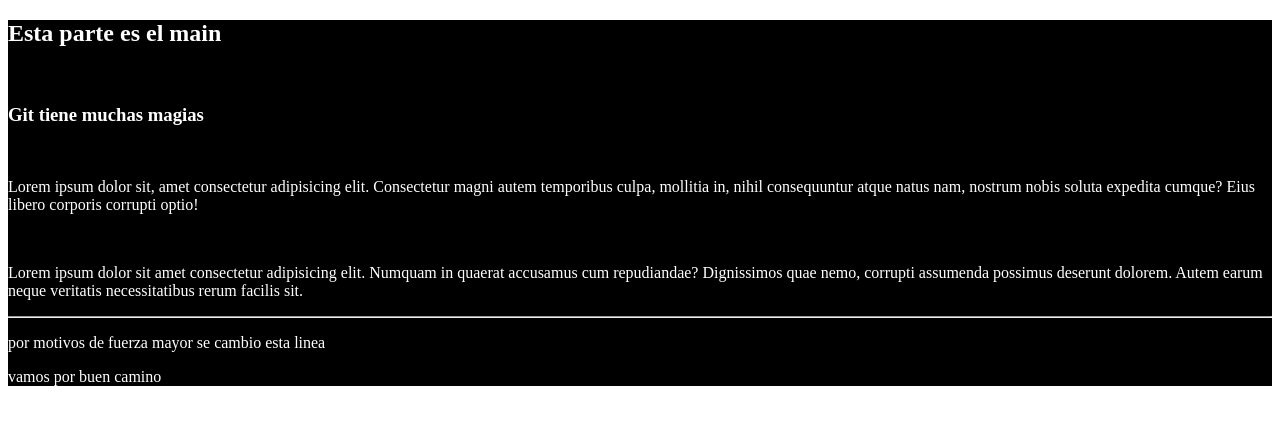
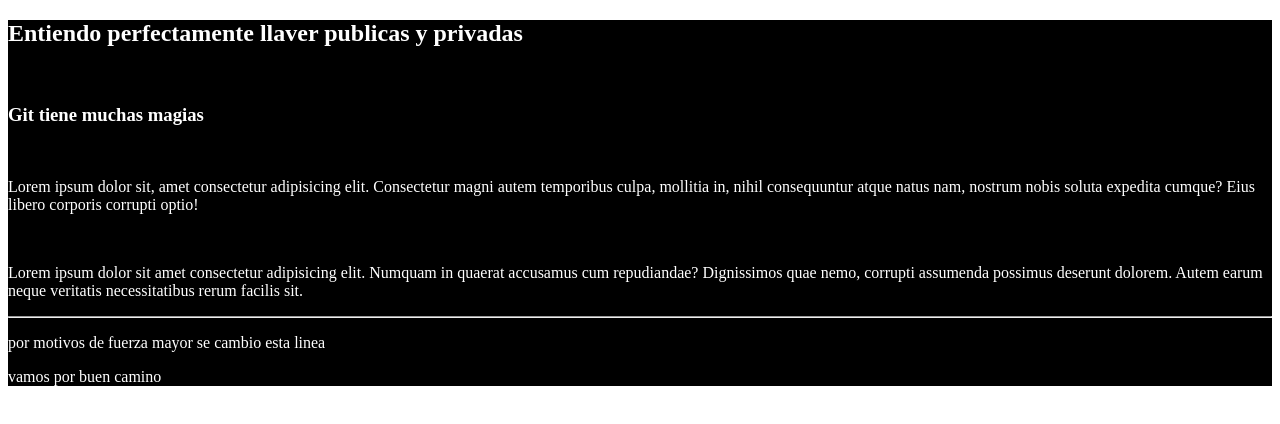
Before and after one commit to RulyYallico/blog_site_vitacora, a plain HTML site: page index.html in a window 1280 px wide. Drawn offline with Linux system fonts and the light colour scheme.

Commit message:
cambio del h1 para probar conexion ssh
cambio del h1 para probar conexion ssh de retorno a local

```diff
--- a/index.html
+++ b/index.html
@@ -9,7 +9,7 @@
 <body>
 
 	<div class="main">
-		<h2>Esta parte es el main</h2>
+		<h2>Entiendo perfectamente llaver publicas y privadas</h2>
 		<br>
 		<h3>Git tiene muchas magias</h3>
 		<br>
```
